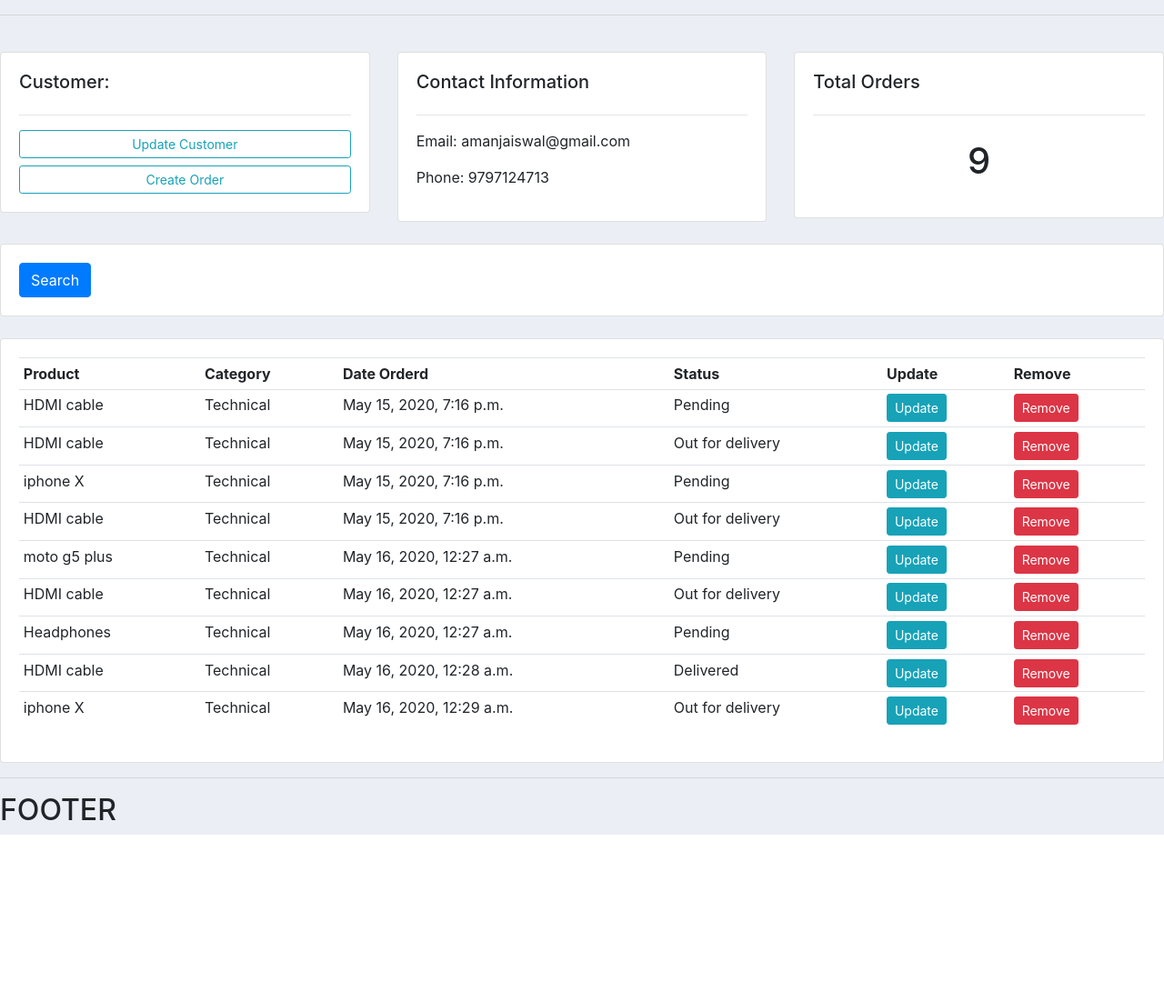
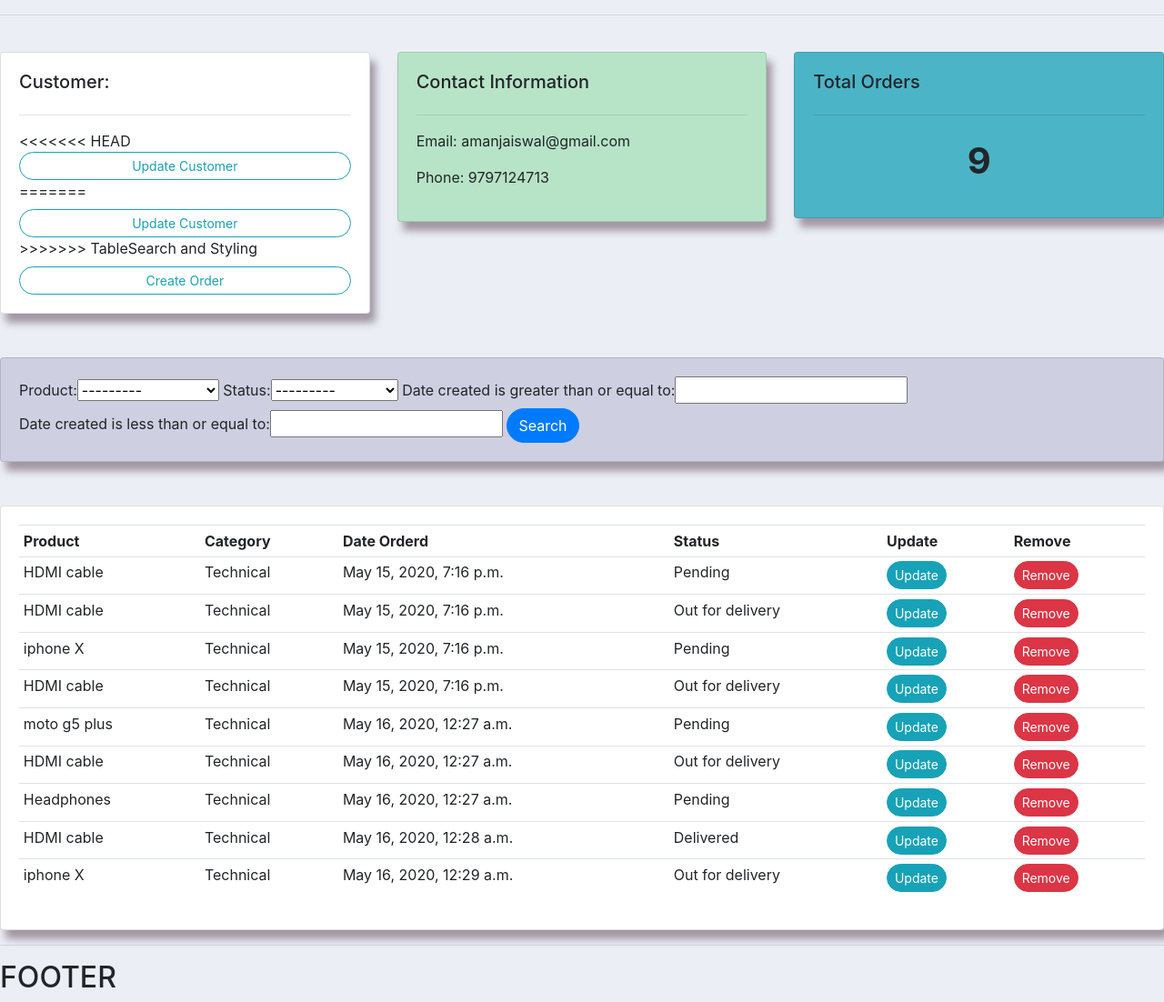
Before and after one commit to khalidfarooq/Customer-Hub, a Django app: page /customer/1 in a window 1280 px wide. Shown: the part 96-1198 px from the top of the page at 91% size. Before the commit the page ends 1014 px from the top, so only its background shows below. Run offline with Django 3.2, Linux system fonts and the light colour scheme; data comes from the database, SQL or seed files in the repository; some libraries are stand-ins or nearby versions.

Commit message:
table search and styling

```diff
--- /dev/null
+++ b/accounts/filters.py
@@ -0,0 +1,11 @@
+import django_filters
+from django_filters import DateFilter
+from .models import *
+
+class OrderFilter(django_filters.FilterSet):
+    start_date = DateFilter(field_name="date_created",lookup_expr='gte')
+    end_date = DateFilter(field_name="date_created",lookup_expr='lte')
+    class Meta:
+        model = Order
+        fields = '__all__'
+        exclude =['customer','date_created']
--- a/accounts/templates/accounts/customer.html
+++ b/accounts/templates/accounts/customer.html
@@ -6,16 +6,20 @@
 
 <div class="row">
   <div class="col-md">
-    <div class="card card-body">
+    <div class="card card-body ">
       <h5>Customer:</h5>
       <hr>
+<<<<<<< HEAD
       <a class="btn btn-outline-info  btn-sm btn-block" href="">Update Customer</a>
+=======
+      <a class="btn btn-outline-info  btn-sm btn-block" href="" >Update Customer</a>
+>>>>>>> TableSearch and Styling
       <a class="btn btn-outline-info  btn-sm btn-block" href="{% url 'create_order' customer.id %}">Create Order</a>
 
     </div>
   </div>
   <div class="col-md">
-    <div class="card card-body">
+    <div class="card card-body customer-info">
       <h5>Contact Information</h5>
       <hr>
       <p>Email: {{customer.email}}</p>
@@ -23,10 +27,10 @@
     </div>
   </div>
   <div class="col-md">
-    <div class="card card-body">
+    <div class="card card-body total-orders">
       <h5>Total Orders</h5>
       <hr>
-      <h1 style="text-align: center;padding: 10px">{{orders_count}}</h1>
+      <h1 style="text-align: center;padding: 10px"><strong>{{orders_count}}</strong></h1>
     </div>
   </div>
 
@@ -34,19 +38,19 @@
 </div>
 
 
-<br>
+<br><br>
 <div class="row">
   <div class="col">
-    <div class="card card-body">
+    <div class="card card-body" style="background-color : #CED0E1;">
       <form method="get">
-
+        {{myFilter.form}}
         <button class="btn btn-primary" type="submit">Search</button>
       </form>
     </div>
   </div>
 
 </div>
-<br>
+<br><br>
 
 <div class="row">
   <div class="col-md">
--- a/accounts/templates/accounts/navbar.html
+++ b/accounts/templates/accounts/navbar.html
@@ -1,6 +1,6 @@
 {% load static %}
 
-<nav class="navbar navbar-expand-lg navbar-dark bg-dark">
+<nav class="navbar navbar-expand-lg navbar-dark bg-dark" >
  <img src="{% static 'images/logo.png' %}">
   <button class="navbar-toggler" type="button" data-toggle="collapse" data-target="#navbarNav" aria-controls="navbarNav" aria-expanded="false" aria-label="Toggle navigation">
     <span class="navbar-toggler-icon"></span>
--- a/accounts/templates/accounts/products.html
+++ b/accounts/templates/accounts/products.html
@@ -5,8 +5,8 @@
 		<br>
 
 		<div class="row">
-			<div class="col-md">
-				<div class="card card-body">
+			<div class="col-md" style="margin: 20px 20px">
+				<div class="card card-body" >
 					<h5>Products</h5>
 				</div>
 				<div class="card card-body">
@@ -14,7 +14,7 @@
 						<tr>
 							<th>Product</th>
 							<th>Category</th>
-							<th>Price</th>
+							<th>Price (in Rs.)</th>
 						</tr>
 						{% for item in products %}
 							<tr>
--- a/accounts/views.py
+++ b/accounts/views.py
@@ -4,6 +4,7 @@ from django.http import HttpResponse
 # Create your views here.
 from .models import *
 from .forms import OrderForm
+from .filters import OrderFilter
 
 def home(request):
     orders = Order.objects.all()
@@ -22,7 +23,11 @@ def customer(request,pk):
     customer = Customer.objects.get(id = pk)
     orders = customer.order_set.all() #order_set is to query the data of child model
     orders_count = orders.count()
-    context = {'customer':customer,'orders':orders,'orders_count':orders_count}
+
+    myFilter = OrderFilter(request.GET , queryset = orders)
+    orders = myFilter.qs
+    context = {'customer':customer,'orders':orders,'orders_count':orders_count
+    ,'myFilter':myFilter}
 
     return render(request,'accounts/customer.html',context)
 
--- a/crm/settings.py
+++ b/crm/settings.py
@@ -39,6 +39,8 @@ INSTALLED_APPS = [
     'django.contrib.staticfiles',
 
     'accounts',
+
+    'django_filters',
 ]
 
 MIDDLEWARE = [
--- a/static/css/main.css
+++ b/static/css/main.css
@@ -12,9 +12,26 @@ background-color: #4cb4c7;
 
 
 #orders-delivered{
-background-color: #7abecc;
+background-color: #06D6A0;
 }
 
 #orders-pending{
-background-color: #7CD1C0;
+background-color: #EF476F;
 }
+
+.btn{
+  border-radius: 30px;
+}
+.row .col-md .customer-info{
+  background-color: #b7e4c7 ;
+}
+
+.row .col-md .total-orders{
+  background-color: #4cb4c7;
+
+}
+.card{
+  box-shadow: -webkit-box-shadow: 6px 10px 9px 0px rgba(153,139,153,0.89);
+-moz-box-shadow: 6px 10px 9px 0px rgba(153,139,153,0.89);
+box-shadow: 6px 10px 9px 0px rgba(153,139,153,0.89);
+}
```
Also changed, not shown: accounts/templates/accounts/dashboard.html (+10 -0 lines).
